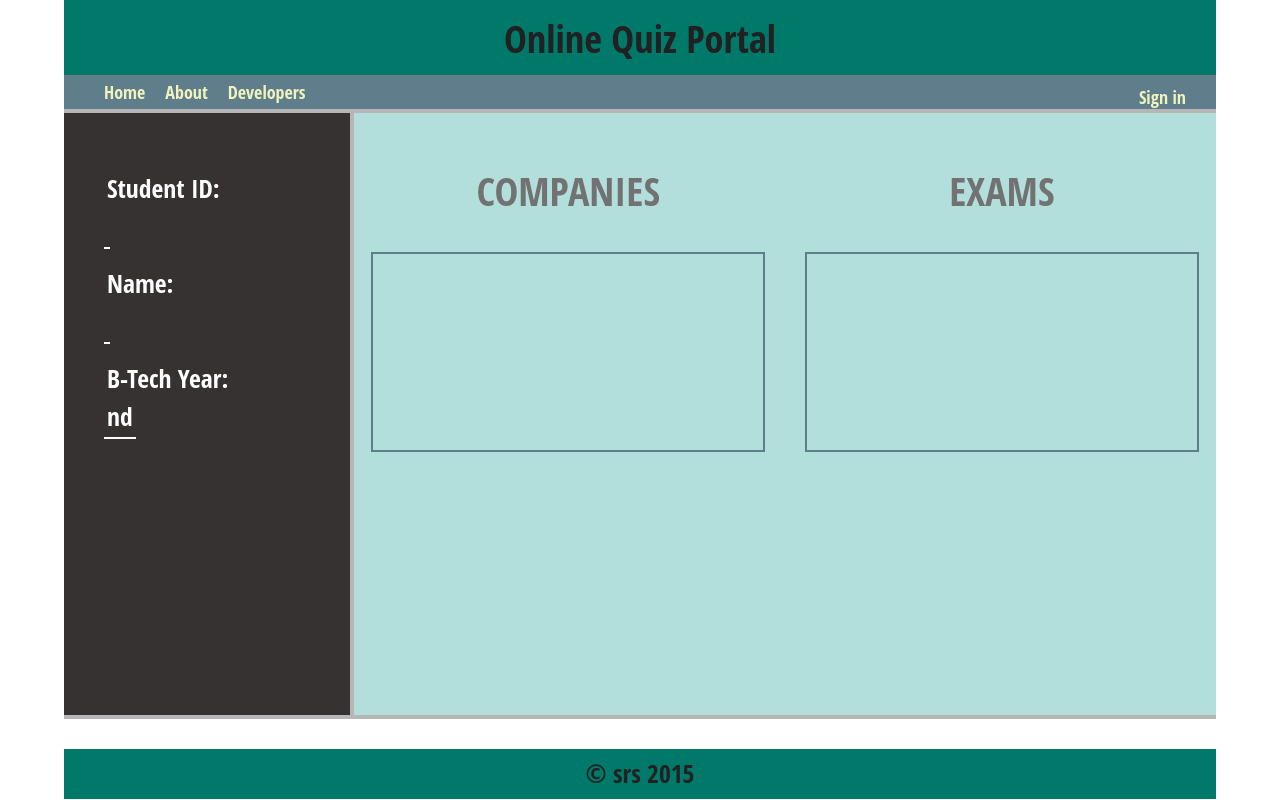
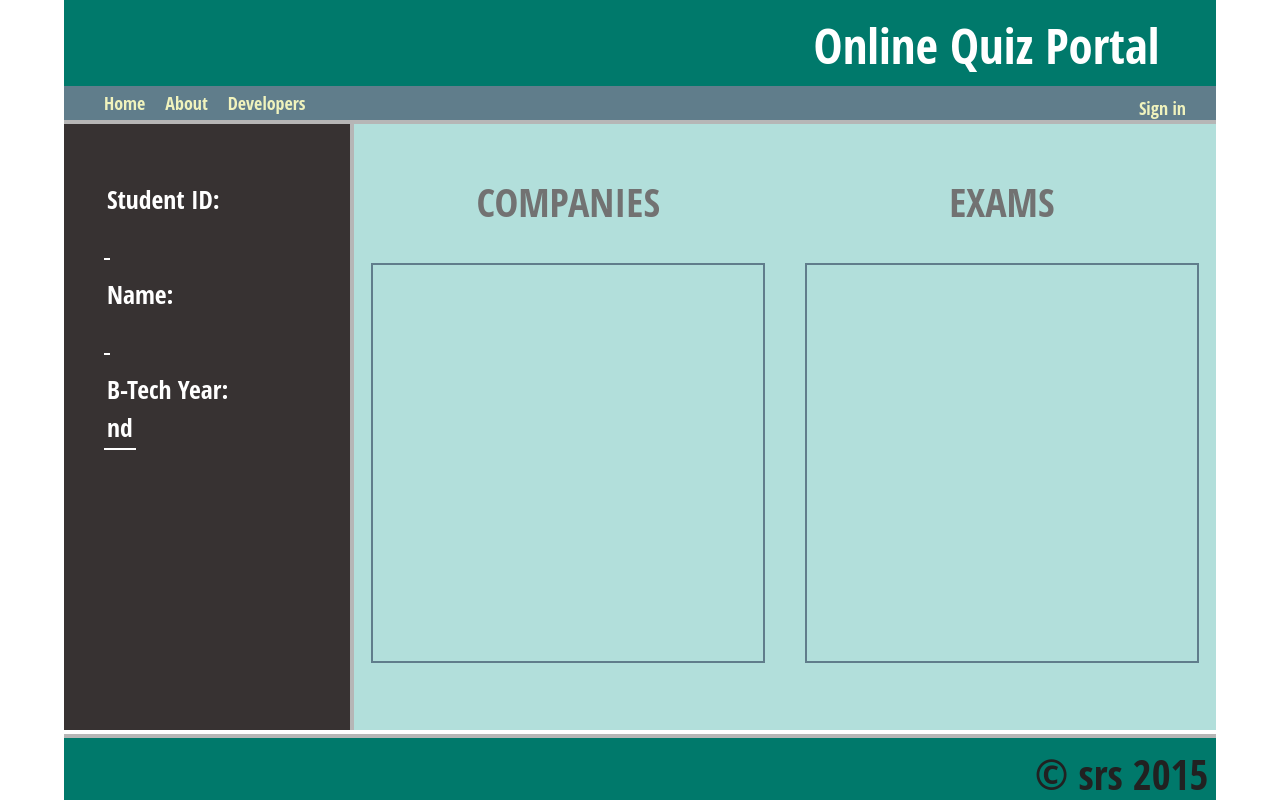
Before and after one commit to rv1996/Online_quiz_portal, a PHP site: page /exam-selection.php in a window 1280 px wide. Run offline with PHP 8.4, Linux system fonts and the light colour scheme; data that the repository does not hold is empty.

Commit message:
exam-starter sdde to exam-selection,examinstruction opening,ajax file added,styling chnged(only of exam selection)

```diff
--- a/Page-heading.php
+++ b/Page-heading.php
@@ -1,2 +1,2 @@
-<div style="background:#00796B;color:#212121;width:100%;height:auto;font-size:3vw;padding:1%;
-position:relative;font-family: 'Open Sans Condensed', arial, sans;"><center>Online Quiz Portal</center></div>
+<div style="background:#00796B;color:#ffffff;width:100%;height:10.75vmin;font-size:6.1vmin;padding:1%;
+position:relative;font-family: 'Open Sans Condensed', arial, sans;"><div style="float:right;padding-right:4%">Online Quiz Portal</div></div>
--- /dev/null
+++ b/ajax.js
@@ -0,0 +1,11 @@
+// JavaScript Document
+function jstophp(url,cfunc){
+	var xhttp = new XMLHttpRequest();
+	xhttp.onreadystatechange = function() {
+    if (xhttp.readyState == 4 && xhttp.status == 200) {
+      cfunc(xhttp);
+      }
+    }
+    xhttp.open("GET", url, true);
+    xhttp.send();
+	}
--- a/bottom-label.php
+++ b/bottom-label.php
@@ -1,3 +1,3 @@
-<div style="background:#00796B;width:90%;height:auto;
-font-size:2vw;padding:.6%;
-bottom:.09vw;position:fixed;color:#212121;font-family: 'Open Sans Condensed', arial, sans;"><center>&copy srs 2015</center></div>
+<div style="background:#00796B;width:90%;height:8.2vmin;
+font-size:5.1vmin;padding:.6%;
+bottom:0;z-index:1;border-top:solid 4px #B6B6B6;position:fixed;color:#212121;font-family: 'Open Sans Condensed', arial, sans;"><div style="float:right">&copy srs 2015</div></div>
--- a/companies-list.php
+++ b/companies-list.php
@@ -1,3 +1,4 @@
+<script src="ajax.js" type="text/javascript"></script>
 <?php
 require 'connect.php';
 //require 'core.php';
@@ -13,13 +14,21 @@ while($row = mysql_fetch_array($result_company)){
 	}
 $n_of_companies = $i -1;
 ?>
-<div id="companies-list">
+
 <ul>
     <?php
         for($i=1;$i<=$n_of_companies;$i++){
-				echo "<li><b>".$company_name[$i]."</b></li>";
+            echo "<li onclick='examsLoader($company_id[$i])'><b>".$company_name[$i]."</b></li>";
             }
     ?>
 </ul>
 
-</div>
+<script>
+function examsLoader(s){
+	jstophp("companytoexam.php?cId=" + s,e);
+	}
+
+function e(xhttp){
+	document.getElementById('exams-list').innerHTML = xhttp.responseText ;
+	}
+</script>
--- a/dashboard.css
+++ b/dashboard.css
@@ -59,7 +59,7 @@
 	padding-top:5%;
 	color:#FFFFFF;
 	border-right:solid 2px #B6B6B6;
-	border-bottom:solid 4px #B6B6B6;
+	/*border-bottom:solid 4px #B6B6B6;*/
 	float:left;
 
 }
--- a/exam-selection.php
+++ b/exam-selection.php
@@ -13,7 +13,7 @@
 	border-left:solid 2px #B6B6B6;
 	background:#B2DFDB;
 	height:75.7vh;
-	border-bottom:solid 4px #B6B6B6;
+	/*border-bottom:solid 4px #B6B6B6;*/
 	}
 #companies,#exams{
 	position:relative;
@@ -35,7 +35,8 @@
 	font-size:1.5vw;
 	border:solid 2px #607D8B;
 	height:25vh;
-
+	overflow:scroll;
+	height:50vh
 	}
 #companies-list ul,#exams-list ul{
 	text-align:center;
@@ -59,11 +60,15 @@ include 'profile.php';
 	<div id="section">
 		<div id="companies">
 			<h2 class="list-names">COMPANIES</h2>
+			<div id="companies-list">
 			<?php include 'companies-list.php'; ?>
+            </div>
 		</div>
 		<div id="exams">
 			<h2 class="list-names">EXAMS</h2>
+			<div id="exams-list">
 			<?php include 'exams-list.php'; ?>
+            </div>
 		</div>
     </div>
 </body>
--- a/exams-list.php
+++ b/exams-list.php
@@ -1,3 +1,4 @@
+<script src="ajax.js" type="text/javascript"></script>
 <?php
 require 'connect.php';
 
@@ -11,13 +12,21 @@ while($row = mysql_fetch_array($result_exams)){
 $n_of_exams = $i - 1;
 ?>
 
-<div id="exams-list">
 <ul>
     <?php
     for($i=1;$i<=$n_of_exams;$i++){
-			echo "<li>EXAM <b>".$exam_id[$i]."</b></li>";
+        echo "<li onclick='start($exam_id[$i])'>EXAM <b>".$exam_id[$i]."</b></li>";
         }
      ?>
 </ul>
 
-</div>
+<script>
+function start(s){
+	jstophp("exam-starter.php?exId=" + s,e);
+	window.location = 'exam-instructions.php';
+	}
+function e(xhttp){
+	document.getElementById('exams-list').innerHTML = xhttp.responseText;
+	}
+
+</script>
```
Also changed, not shown: companytoexam.php (added, +30 -0 lines), exam-area.php (+8 -19 lines), exam-starter.php (added, +7 -0 lines). Lines whose indentation alone changed are shown as unchanged.
